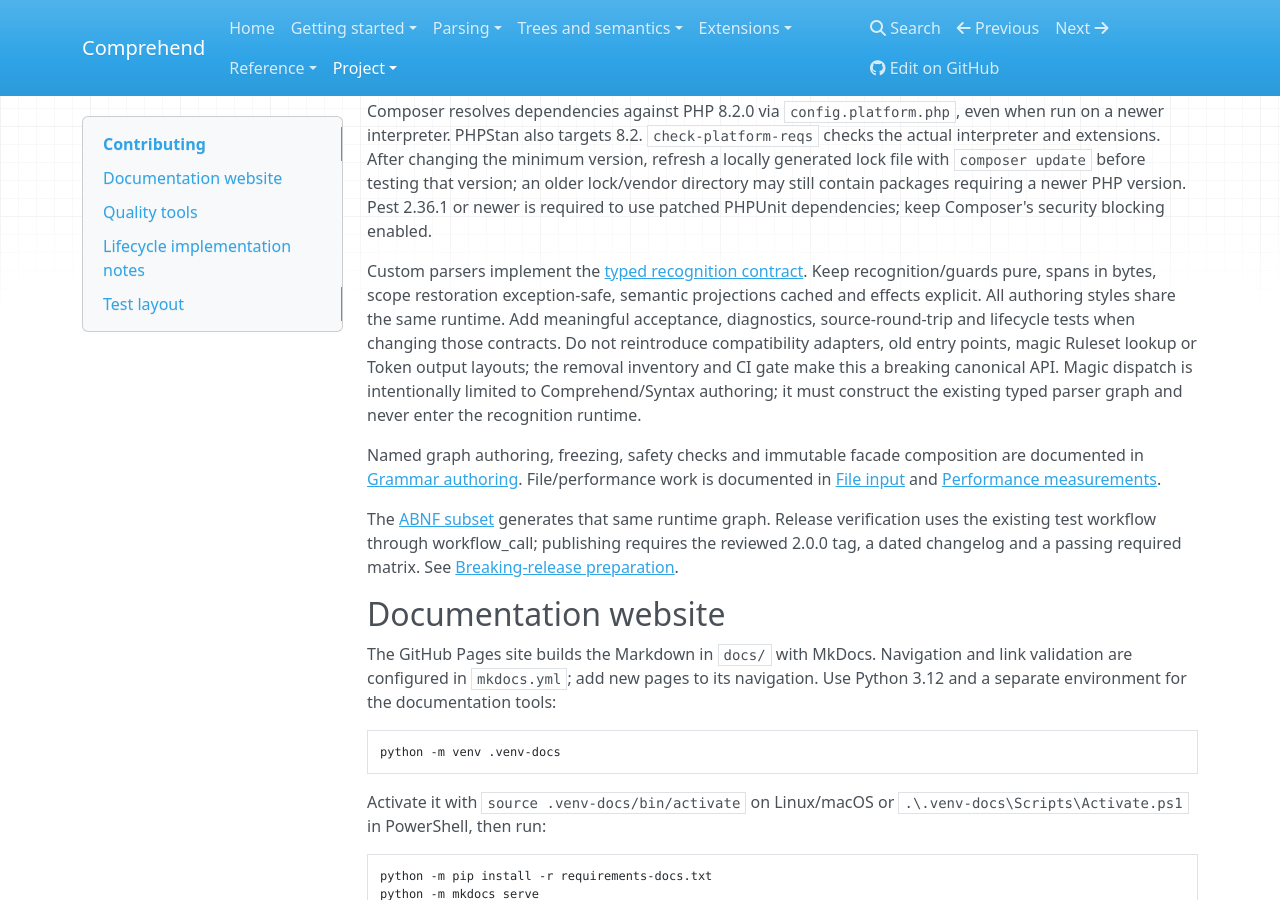
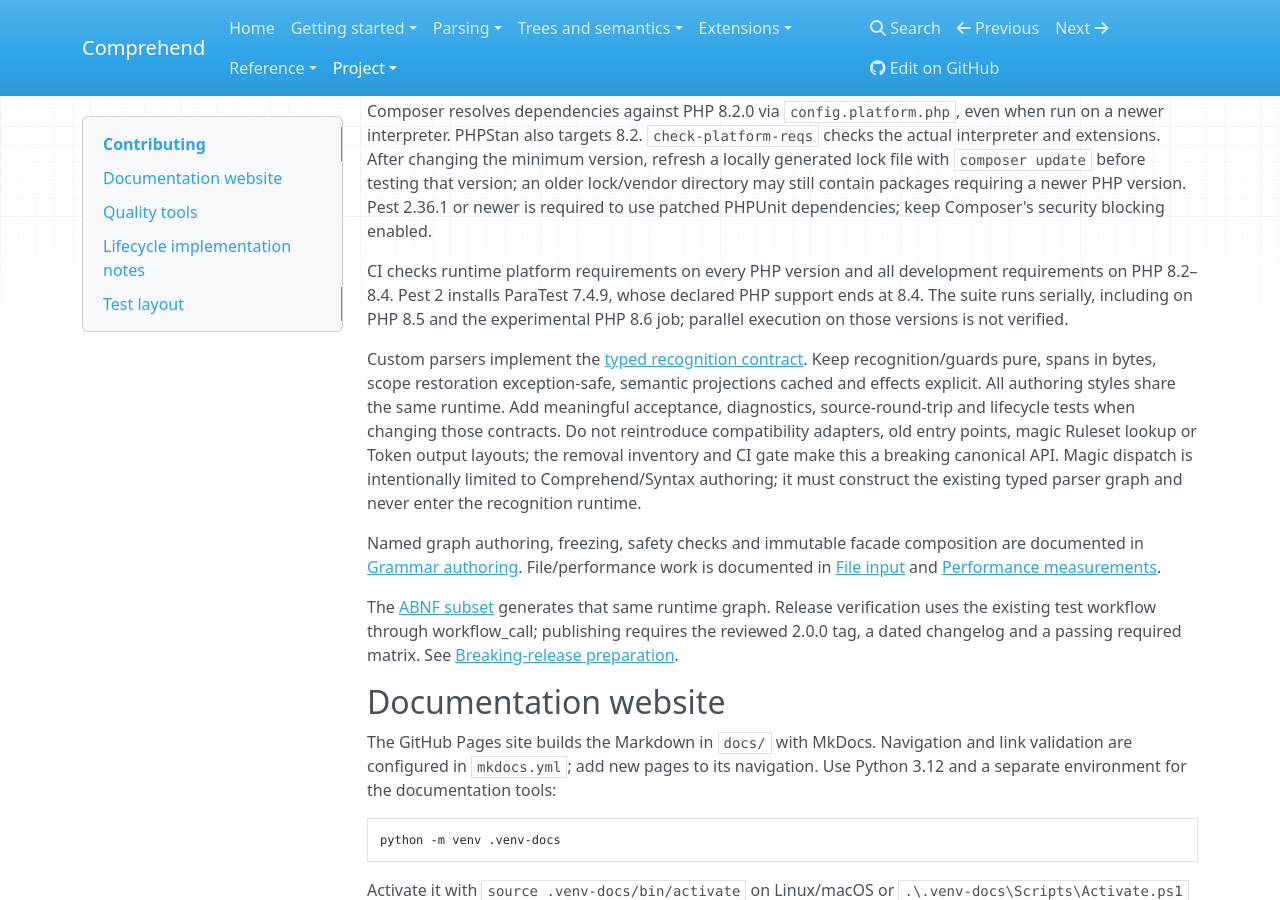
Before and after one commit to vanderlee/Comprehend, an MkDocs documentation site: the page built from docs/contribute.md, in a window 1280 px wide and 900 px high, scrolled down 585 px. Built offline with MkDocs 1.6.1, drawn with Linux system fonts in a browser that asks for light colours; nearby versions of some CDN libraries.

Commit message:
ci: check runtime support separately from parallel test tooling

```diff
--- a/docs/contribute.md
+++ b/docs/contribute.md
@@ -34,6 +34,11 @@ refresh a locally generated lock file with `composer update` before testing that
 version; an older lock/vendor directory may still contain packages requiring a
 newer PHP version. Pest 2.36.1 or newer is required to use patched PHPUnit
 dependencies; keep Composer's security blocking enabled.
+
+CI checks runtime platform requirements on every PHP version and all development
+requirements on PHP 8.2–8.4. Pest 2 installs ParaTest 7.4.9, whose declared PHP
+support ends at 8.4. The suite runs serially, including on PHP 8.5 and the
+experimental PHP 8.6 job; parallel execution on those versions is not verified.
 
 Custom parsers implement the [typed recognition contract](source-and-extension-contract.md).
 Keep recognition/guards pure, spans in bytes, scope restoration exception-safe,
```
Also changed, not shown: 1 other file.
